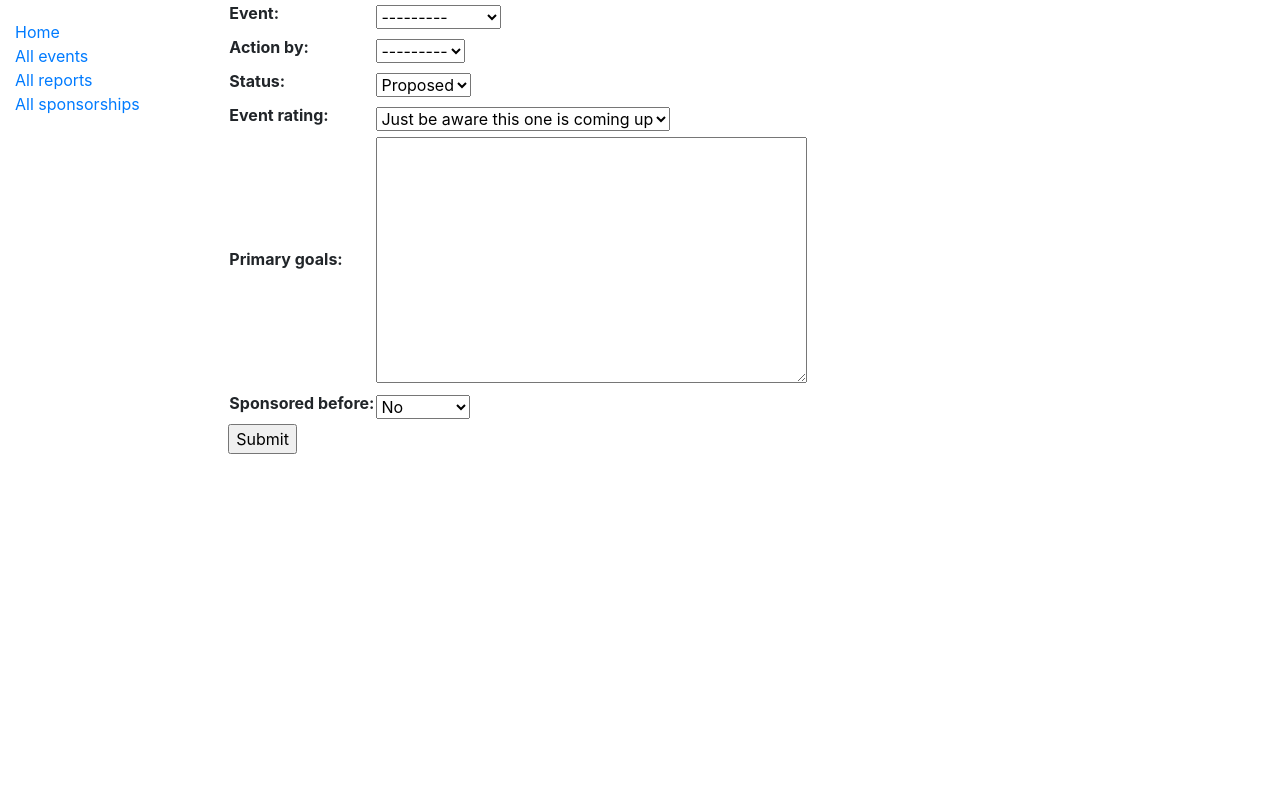
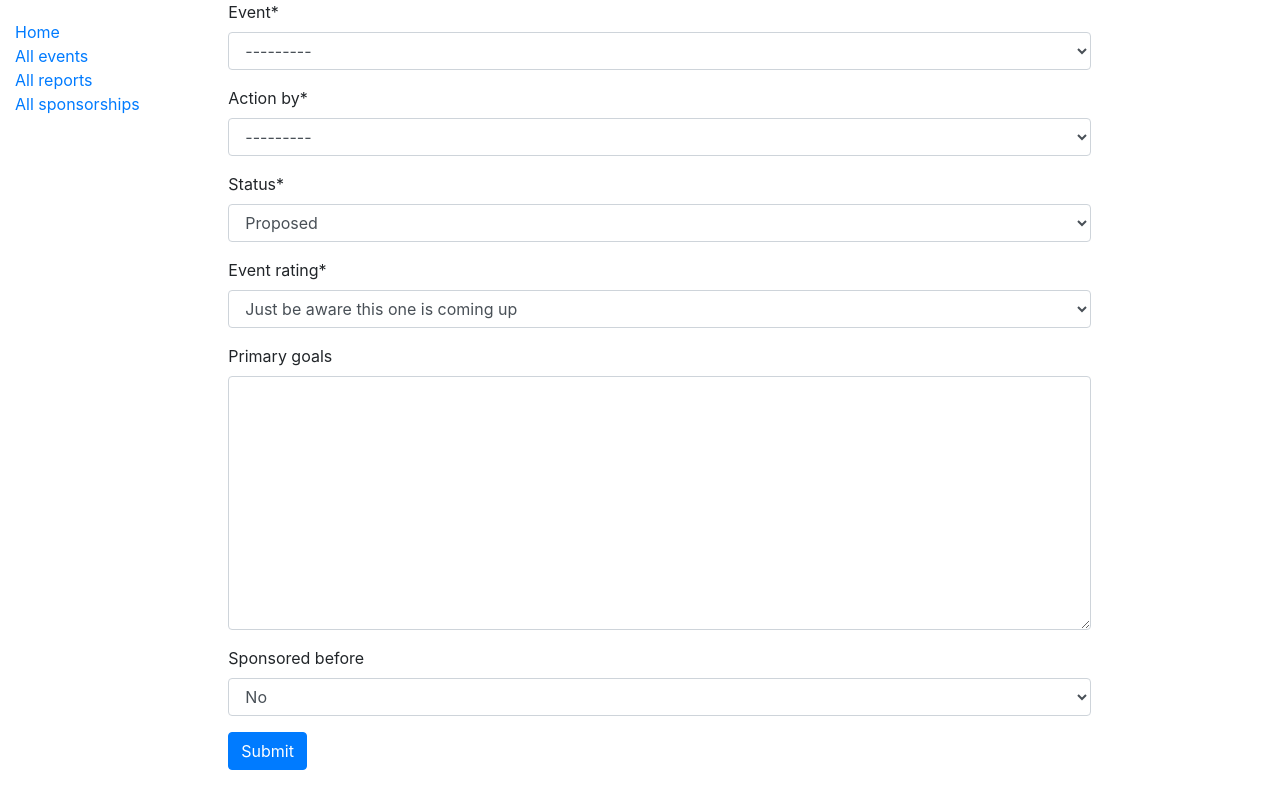
Before and after one commit to siobahnv/communityeventsapp, a Django app: page /events/sponsorships/create/ in a window 1280 px wide. Run offline with Django 3.2, Linux system fonts and the light colour scheme; tables that the repository leaves empty hold one stand-in row (values such as "Sample post"); some libraries are stand-ins or nearby versions.

Commit message:
Updated all forms to use Crispy Forms.

```diff
--- a/events/templates/events/sponsorship_form.html
+++ b/events/templates/events/sponsorship_form.html
@@ -1,9 +1,36 @@
-{% extends "base_generic.html" %} {% block content %}
-<form action="" method="post">
+{% extends "base_generic.html" %} {% load bootstrap4 %} {% load crispy_forms_tags %} {% block content %}
+<form method="post">
     {% csrf_token %}
-    <table>
-        {{ form.as_table }}
-    </table>
-    <input type="submit" value="Submit">
+    <div class="form-row">
+        <div class="form-group col-md-10 mb-0">
+            {{ form.event|as_crispy_field }}
+        </div>
+    </div>
+    <div class="form-row">
+        <div class="form-group col-md-10 mb-0">
+            {{ form.action_by|as_crispy_field }}
+        </div>
+    </div>
+    <div class="form-row">
+        <div class="form-group col-md-10 mb-0">
+            {{ form.status|as_crispy_field }}
+        </div>
+    </div>
+    <div class="form-row">
+        <div class="form-group col-md-10 mb-0">
+            {{ form.event_rating|as_crispy_field }}
+        </div>
+    </div>
+    <div class="form-row">
+        <div class="form-group col-md-10 mb-0">
+            {{ form.primary_goals|as_crispy_field }}
+        </div>
+    </div>
+    <div class="form-row">
+        <div class="form-group col-md-10 mb-0">
+            {{ form.sponsored_before|as_crispy_field }}
+        </div>
+    </div>
+    <button type="submit" class="btn btn-primary">Submit</button>
 </form>
 {% endblock %}
```
Also changed, not shown: events/templates/events/report_form.html (+28 -6 lines).
